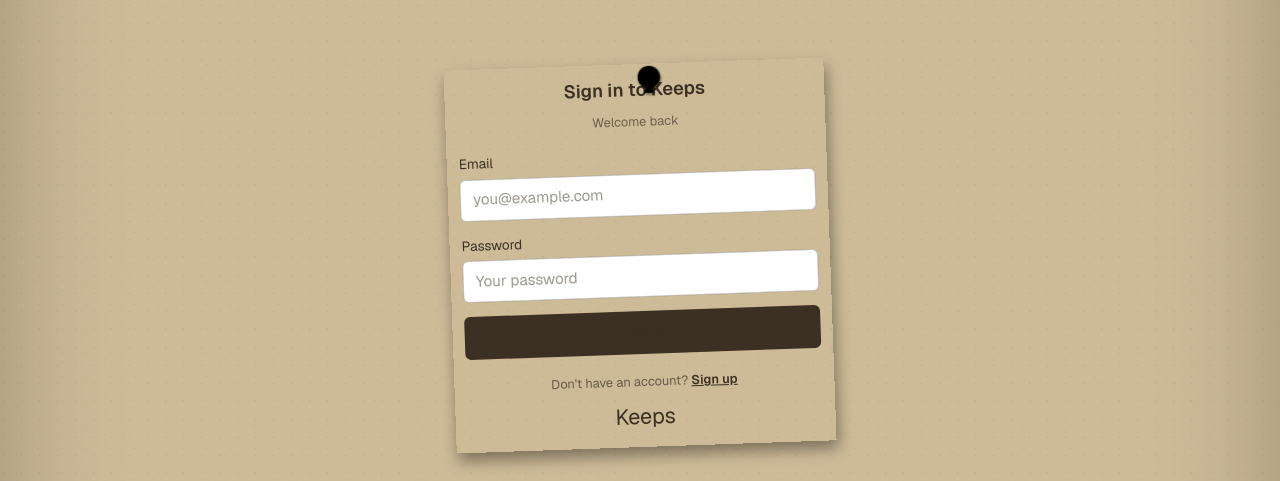
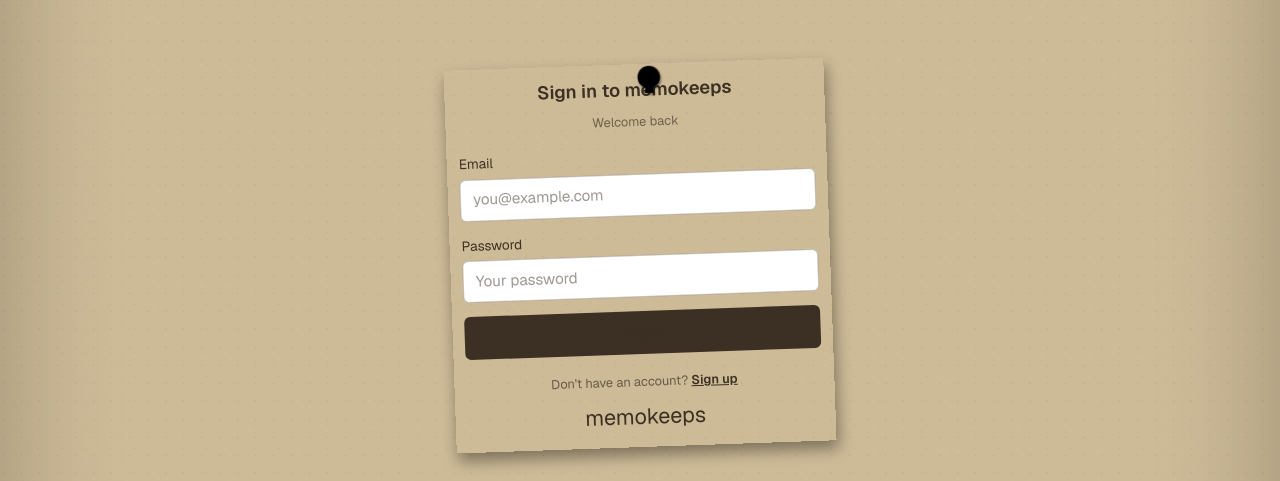
Before and after one commit to ItaiRahamim/Keeps, a Next.js app: page /login in a window 1280 px wide. Shown: the part 144-625 px from the top of the page. Built offline with nearby package versions, Linux system fonts and the light colour scheme; a web font is replaced by a local one.

Commit message:
Rebrand application to memokeeps

```diff
--- a/src/app/global-error.tsx
+++ b/src/app/global-error.tsx
@@ -56,7 +56,7 @@
             }}
           >
             <h1 style={{ fontSize: '1.25rem', fontWeight: 700, margin: '0 0 0.5rem' }}>
-              Keeps hit an unrecoverable error
+              memokeeps hit an unrecoverable error
             </h1>
             <p style={{ fontSize: '0.9rem', opacity: 0.75, margin: '0 0 1rem' }}>
               The root layout itself failed to render. Real error below (note: if this
--- a/src/app/layout.tsx
+++ b/src/app/layout.tsx
@@ -39,8 +39,8 @@
 });
 
 export const metadata: Metadata = {
-  title: "Keeps",
-  description: "A family photo & video corkboard.",
+  title: "memokeeps",
+  description: "memokeeps is a family photo & video corkboard.",
   manifest: "/manifest.json",
   icons: {
     icon: [
--- a/src/app/login/page.tsx
+++ b/src/app/login/page.tsx
@@ -79,7 +79,7 @@
             ) : (
               <>
                 <h1 className="login-heading">
-                  {isSignUp ? 'Create your Keeps account' : 'Sign in to Keeps'}
+                  {isSignUp ? 'Create your memokeeps account' : 'Sign in to memokeeps'}
                 </h1>
                 <p className="login-subheading">
                   {isSignUp
@@ -147,7 +147,7 @@
           </div>
 
           <div className="polaroid-chin">
-            <span>Keeps</span>
+            <span>memokeeps</span>
           </div>
         </div>
       </div>
--- a/src/components/corkboard/OpenAlbum.tsx
+++ b/src/components/corkboard/OpenAlbum.tsx
@@ -939,7 +939,7 @@
     >
       <div className="open-album-header">
         <div className="open-album-heading-copy">
-          <p className="open-album-kicker">Keeps album</p>
+          <p className="open-album-kicker">memokeeps album</p>
           <h2 id={titleId} dir="auto">{title}</h2>
           <p id={descriptionId}>{album.items.length} {album.items.length === 1 ? 'memory' : 'memories'}</p>
         </div>
--- a/src/components/corkboard/open-album.css
+++ b/src/components/corkboard/open-album.css
@@ -48,7 +48,6 @@
   font-size: 0.72rem;
   font-weight: 700;
   letter-spacing: 0.16em;
-  text-transform: uppercase;
   color: var(--color-pin-cream);
 }
 
```
Also changed, not shown: public/manifest.json.
